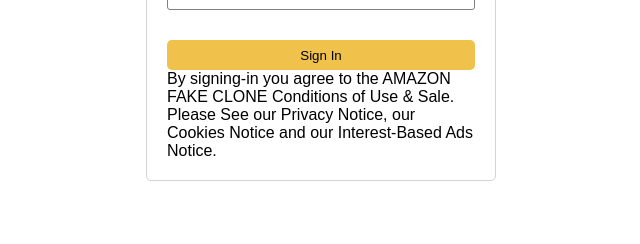
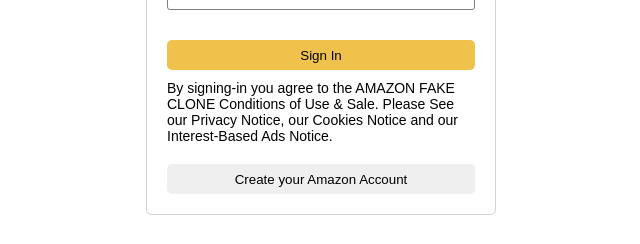
Before and after one commit to abyu301/amazonclone-react, a React (Create React App) app: page /signin in a window 1280 px wide. Shown: the part 351-595 px from the top of the page, without its empty margins (319-959 px from the left). Built offline with nearby package versions, Linux system fonts and the light colour scheme.

Commit message:
login button UI done

```diff
--- a/src/Pages/Auth/Auth.jsx
+++ b/src/Pages/Auth/Auth.jsx
@@ -24,7 +24,10 @@
                     <button className={classes.login__signInButton}>Sign In</button>
                 </form>
                 {/* agreement */}
-                <p>By signing-in you agree to the AMAZON FAKE CLONE Conditions of Use & Sale. Please See our Privacy Notice, our Cookies Notice and our Interest-Based Ads Notice.</p>
+                <p className={classes.login__privacy}>By signing-in you agree to the AMAZON FAKE CLONE Conditions of Use & Sale. Please See our Privacy Notice, our Cookies Notice and our Interest-Based Ads Notice.</p>
+
+                {/* create account btn */}
+                <button className={classes.login__registerbutton}>Create your Amazon Account</button>
             </div>
         </section>
         </>
--- a/src/Pages/Auth/Auth.module.css
+++ b/src/Pages/Auth/Auth.module.css
@@ -52,3 +52,21 @@
     margin-top: 10px;
     cursor: pointer;
 }
+.login__signInButton:hover {
+    background-color: var(--primary-shade);
+}
+.login__privacy {
+    padding: 10px 0px;
+    font-size: 14px;
+}
+.login__registerbutton {
+    border: none;
+    border-radius: 5px;
+    width: 100%;
+    height: 30px;
+    margin-top: 10px;
+    cursor: pointer;
+}
+.login__registerbutton:hover {
+    background-color: lightgrey;
+}
```
